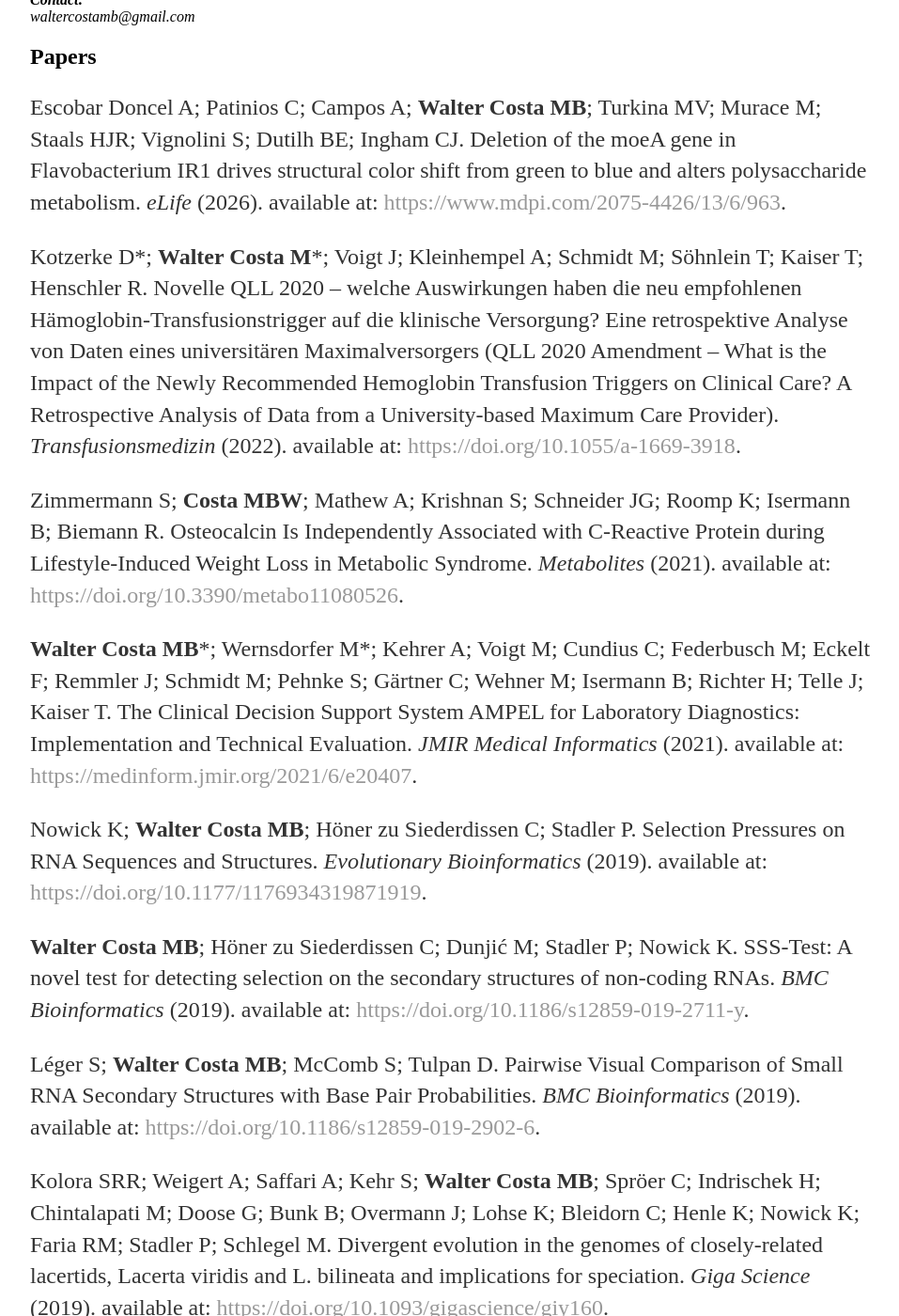
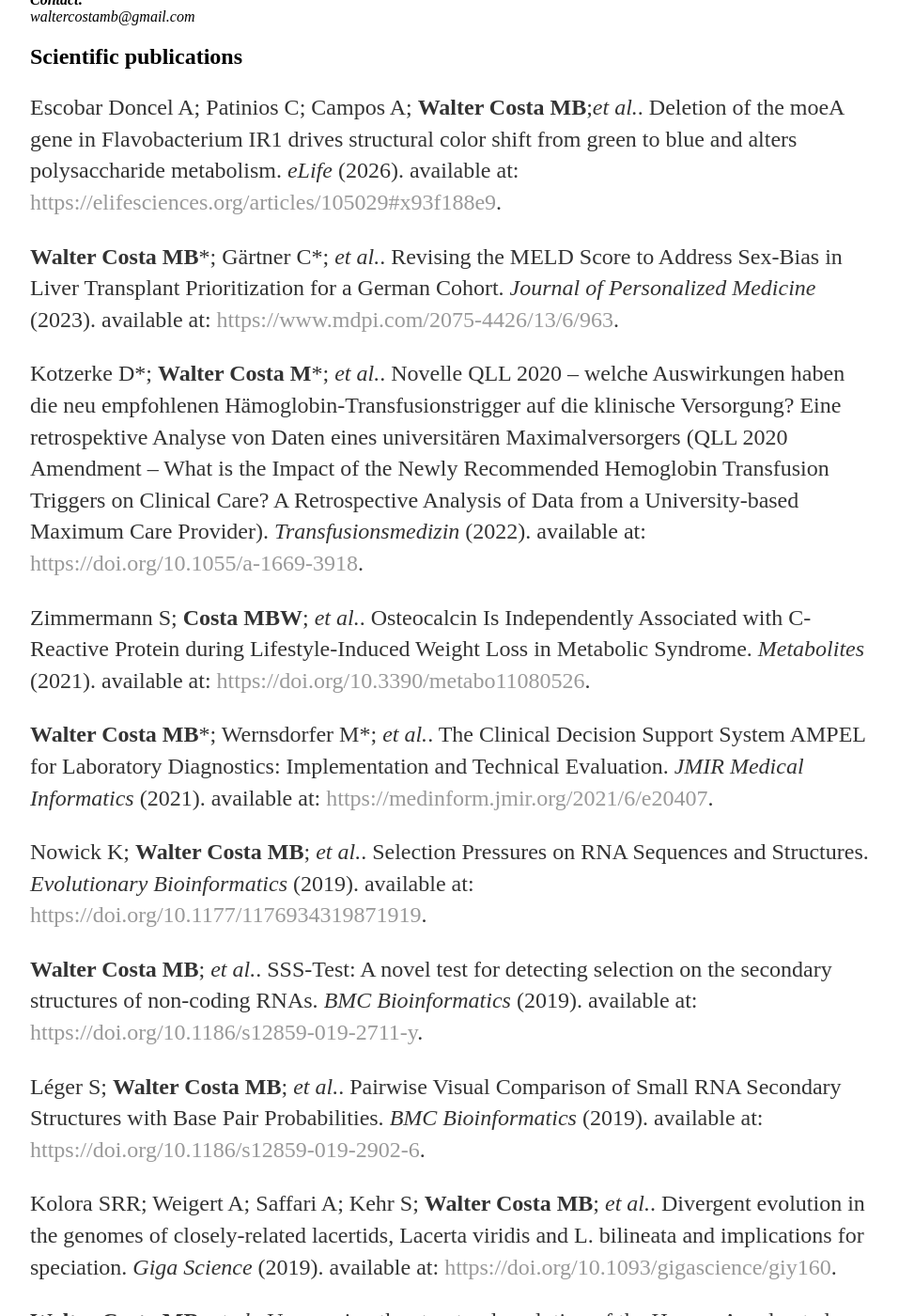
Before and after one commit to waltercostamb/waltercostamb.github.io, a Jekyll site: the page built from pubs/index.html, in a window 1280 px wide and 1400 px high, scrolled down 206 px. Shown: the whole window at 94% size, without its empty margins (160-1117 px from the left). Built offline with Jekyll 4.4.1, drawn with Linux system fonts in a browser that asks for light colours; some of the changed text lies outside the part shown.

Commit message:
Update index.html

```diff
--- a/pubs/index.html
+++ b/pubs/index.html
@@ -4,75 +4,69 @@ title: Publications of Maria Beatriz Walter Costa
 ---
 
 <div class="pubs">
-		<! –– <a href="#" class="download" title="Download CV as PDF"><!Download CV</a>
+	<!-- <a href="#" class="download" title="Download CV as PDF">Download CV</a> -->
 
 	<h1>Publications</h1>
 	<address>
 	<strong>Contact:</strong><br>
-		<! ––			Street Address<br>
-		<! ––			<!City State 12345<br>
-		<! ––			<abbr title="phone"><!P:</abbr> <!(123) 456-7890<br>
 	<span class="obfuscate">waltercostamb@gmail.com</span>
 	</address>
 
-					<h2>Papers</h2>
+					<h2>Scientific publications</h2>
 
-					<p>Escobar Doncel A; Patinios C; Campos A; <strong>Walter Costa MB</strong>; Turkina MV; Murace M; Staals HJR; Vignolini S; Dutilh BE; Ingham CJ.
+					<p>Escobar Doncel A; Patinios C; Campos A; <strong>Walter Costa MB</strong>;<em>et al.</em>.
 	  Deletion of the moeA gene in Flavobacterium IR1 drives structural color shift from green to blue and alters polysaccharide metabolism.
 	  <em>eLife</em> (2026).
-	  available at: <a href="https://elifesciences.org/articles/105029#x93f188e9</a>.
+	  available at: <a href="https://elifesciences.org/articles/105029#x93f188e9">https://elifesciences.org/articles/105029#x93f188e9</a>.</p>
 
-					<p><strong>Walter Costa MB</strong>*; Gärtner C*; Schmidt M; Berg T; Seehofer D; Kaiser T.
+					<p><strong>Walter Costa MB</strong>*; Gärtner C*; <em>et al.</em>.
 	  Revising the MELD Score to Address Sex-Bias in Liver Transplant Prioritization for a German Cohort.
 	  <em>Journal of Personalized Medicine</em> (2023).
-	  available at: <a href="https://www.mdpi.com/2075-4426/13/6/963">https://www.mdpi.com/2075-4426/13/6/963</a>.
+	  available at: <a href="https://www.mdpi.com/2075-4426/13/6/963">https://www.mdpi.com/2075-4426/13/6/963</a>.</p>
 
-					<p>Kotzerke D*; <strong>Walter Costa M</strong>*; Voigt J; Kleinhempel A; Schmidt M; Söhnlein T;
-	  Kaiser T; Henschler R.
+					<p>Kotzerke D*; <strong>Walter Costa M</strong>*; <em>et al.</em>.
 	  Novelle QLL 2020 – welche Auswirkungen haben die neu empfohlenen Hämoglobin-Transfusionstrigger auf die klinische Versorgung?
 	  Eine retrospektive Analyse von Daten eines universitären Maximalversorgers (QLL 2020 Amendment – What is the Impact of the Newly
 	  Recommended Hemoglobin Transfusion Triggers on Clinical Care? A Retrospective Analysis of Data from a University-based Maximum Care Provider).
 	  <em>Transfusionsmedizin</em> (2022).
-	  available at: <a href="https://doi.org/10.1055/a-1669-3918">https://doi.org/10.1055/a-1669-3918</a>.
+	  available at: <a href="https://doi.org/10.1055/a-1669-3918">https://doi.org/10.1055/a-1669-3918</a>.</p>
 
-					<p>Zimmermann S; <strong>Costa MBW</strong>; Mathew A; Krishnan S; Schneider JG; Roomp K; Isermann B; Biemann R.
+					<p>Zimmermann S; <strong>Costa MBW</strong>; <em>et al.</em>.
 	  Osteocalcin Is Independently Associated with C-Reactive Protein during Lifestyle-Induced Weight Loss in Metabolic Syndrome. <em>Metabolites</em> (2021).
-	  available at: <a href="https://doi.org/10.3390/metabo11080526">https://doi.org/10.3390/metabo11080526</a>.
+	  available at: <a href="https://doi.org/10.3390/metabo11080526">https://doi.org/10.3390/metabo11080526</a>.</p>
 
-					<p><strong>Walter Costa MB</strong>*; Wernsdorfer M*; Kehrer A; Voigt M; Cundius C; Federbusch M; Eckelt F; Remmler J;
-	  Schmidt M; Pehnke S; Gärtner C; Wehner M; Isermann B; Richter H; Telle J; Kaiser T. The Clinical Decision Support System AMPEL for Laboratory
+					<p><strong>Walter Costa MB</strong>*; Wernsdorfer M*; <em>et al.</em>. The Clinical Decision Support System AMPEL for Laboratory
 	  Diagnostics: Implementation and Technical Evaluation. <em>JMIR Medical Informatics</em> (2021). available at:
-          <a href="https://medinform.jmir.org/2021/6/e20407">https://medinform.jmir.org/2021/6/e20407</a>.
+          <a href="https://medinform.jmir.org/2021/6/e20407">https://medinform.jmir.org/2021/6/e20407</a>.</p>
 
-					<p>Nowick K; <strong>Walter Costa MB</strong>; Höner zu Siederdissen C; Stadler P. Selection Pressures on RNA Sequences
+					<p>Nowick K; <strong>Walter Costa MB</strong>; <em>et al.</em>. Selection Pressures on RNA Sequences
           and Structures. <em>Evolutionary Bioinformatics</em> (2019). available at:
-          <a href="https://doi.org/10.1177/1176934319871919">https://doi.org/10.1177/1176934319871919</a>.
+          <a href="https://doi.org/10.1177/1176934319871919">https://doi.org/10.1177/1176934319871919</a>.</p>
 
-			 		<p><strong>Walter Costa MB</strong>; Höner zu Siederdissen C; Dunjić M; Stadler P; Nowick K. SSS-Test: A novel test for detecting
+			 		<p><strong>Walter Costa MB</strong>; <em>et al.</em>. SSS-Test: A novel test for detecting
           selection on the secondary structures of non-coding RNAs. <em>BMC Bioinformatics</em> (2019). available at:
-          <a href="https://doi.org/10.1186/s12859-019-2711-y">https://doi.org/10.1186/s12859-019-2711-y</a>.
+          <a href="https://doi.org/10.1186/s12859-019-2711-y">https://doi.org/10.1186/s12859-019-2711-y</a>.</p>
 
-			 		<p>Léger S; <strong>Walter Costa MB</strong>; McComb S; Tulpan D. Pairwise Visual Comparison of Small RNA Secondary
+			 		<p>Léger S; <strong>Walter Costa MB</strong>; <em>et al.</em>. Pairwise Visual Comparison of Small RNA Secondary
           Structures with Base Pair Probabilities. <em>BMC Bioinformatics</em> (2019). available at:
-          <a href="https://doi.org/10.1186/s12859-019-2902-6">https://doi.org/10.1186/s12859-019-2902-6</a>.
+          <a href="https://doi.org/10.1186/s12859-019-2902-6">https://doi.org/10.1186/s12859-019-2902-6</a>.</p>
 
-			 		<p>Kolora SRR; Weigert A; Saffari A; Kehr S; <strong>Walter Costa MB</strong>; Spröer C; Indrischek H; Chintalapati M; Doose
-          G; Bunk B; Overmann J; Lohse K; Bleidorn C; Henle K; Nowick K; Faria RM; Stadler P; Schlegel M. Divergent
+			 		<p>Kolora SRR; Weigert A; Saffari A; Kehr S; <strong>Walter Costa MB</strong>; <em>et al.</em>. Divergent
           evolution in the genomes of closely-related lacertids, Lacerta viridis and L. bilineata and implications for speciation.
           <em>Giga Science</em> (2019). available at:
-          <a href="https://doi.org/10.1093/gigascience/giy160">https://doi.org/10.1093/gigascience/giy160</a>.
+          <a href="https://doi.org/10.1093/gigascience/giy160">https://doi.org/10.1093/gigascience/giy160</a>.</p>
 
-			 		<p><strong>Walter Costa MB</strong>; Höner zu Siederdissen C; Tulpan D; Stadler P; Nowick K. Uncovering the structural
+			 		<p><strong>Walter Costa MB</strong>; <em>et al.</em>. Uncovering the structural
           evolution of the Human Accelerated Region 1. <em>Journal of Theoretical Biology</em> (2018). available at:
-          <a href="https://doi.org/10.1016/j.jtbi.2017.11.015">https://doi.org/10.1016/j.jtbi.2017.11.015</a>.
+          <a href="https://doi.org/10.1016/j.jtbi.2017.11.015">https://doi.org/10.1016/j.jtbi.2017.11.015</a>.</p>
 
 			 		<p>Perdomo-Sabogal A; Kanton S*; <strong>Walter MB</strong>*; Nowick K. The role of gene regulatory factors in the
           evolutionary history of humans. <em>Current Opinion in Genetics and Development</em> (2014). available at:
-          <a href="http://doi.org/10.1016/j.gde.2014.08.007">http://doi.org/10.1016/j.gde.2014.08.007</a>.
+          <a href="http://doi.org/10.1016/j.gde.2014.08.007">http://doi.org/10.1016/j.gde.2014.08.007</a>.</p>
 
-			 		<p>Maranhão AQ; <strong>Costa MB</strong>; Guedes L; Moraes-Vieira PM; Raiol T; Brigido MM. A Mouse variable gene
+			 		<p>Maranhão AQ; <strong>Costa MB</strong>; <em>et al.</em>. A Mouse variable gene
           fragment binds to DNA independently of the BCR context: A Possible role for immature B-Cell repertoire establishment.
-          <em>Plos One</em> (2013). available at: <a href="https://doi.org/10.1371/journal.pone.0072625">https://doi.org/10.1371/journal.pone.0072625</a>.
+          <em>Plos One</em> (2013). available at: <a href="https://doi.org/10.1371/journal.pone.0072625">https://doi.org/10.1371/journal.pone.0072625</a>.</p>
 
 		  <p>*equal contribution<p>
 
@@ -97,4 +91,18 @@ title: Publications of Maria Beatriz Walter Costa
 						<em>RNA Structure Prediction</em> (pp. 121-146). (2023).
 						available at: <a href="https://link.springer.com/protocol/10.1007/978-1-0716-2768-6_8">https://link.springer.com/protocol/10.1007/978-1-0716-2768-6_8</a>.
 
+			<h2>Workshops & Courses</h2>
+
+			<p>
+			<strong>Introduction to Statistics (Workshop)</strong><br>
+			Openly available workshop covering fundamental statistical concepts for data analysis.<br>
+			<a href="https://github.com/waltercostamb/statistics">Workshop link</a>
+			</p>
+
+			<p>
+			<strong>Big Data Analysis (Masters' Course)</strong><br>
+			Co-designed Masters'-level course covering large-scale data analysis of virome data.<br>
+			<a href="https://mgxlab.github.io/Viromics2025/">Course materials</a>
+			</p>
+
 	</div>
```
Lines whose indentation alone changed are shown as unchanged.
